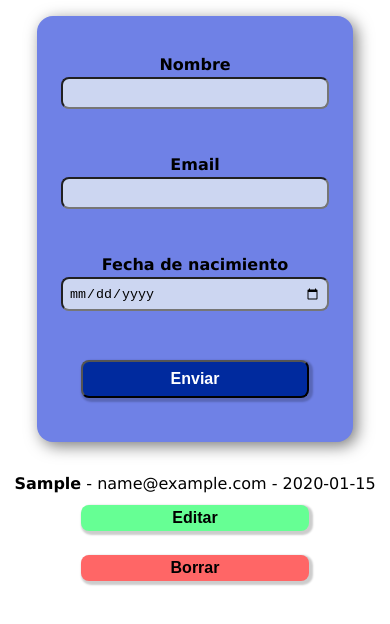
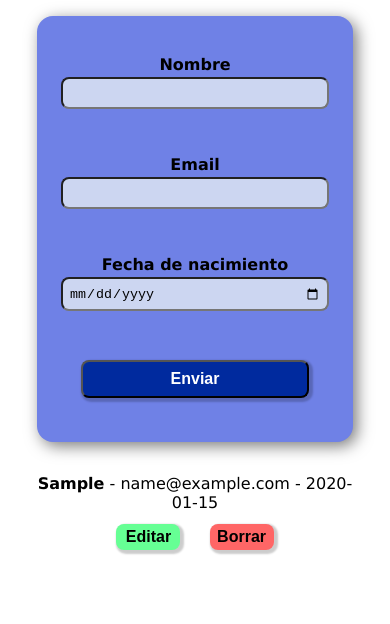
Before and after one commit to hnovara/desafio16, a plain HTML site: page index.html in a window 390 px wide. Both pictures are taken after typing "Sample", "name@example.com", "2020-01-15" into the empty fields and a click on the button "Enviar". Drawn offline with Linux system fonts and the light colour scheme.

Commit message:
fix responive list

```diff
--- a/css/style.css
+++ b/css/style.css
@@ -75,23 +75,30 @@ button:active {
 ul {
     list-style: none;
     padding: 0;
+    width: 42rem;
 }
 li {
+    margin-bottom: 1rem;
+    display: flex;
+    justify-content: space-between;
+    align-items: center;
     margin-bottom: 1rem;
 }
 .edit-btn {
     background-color: #66ff94;
     color: rgb(0, 0, 0);
     border: none;
-    padding: 0.25rem 0.75rem;
+    padding: 0.25rem 0.25rem;
     cursor: pointer;
+    width: 4rem;
 }
 .delete-btn {
     background-color: #ff6666;
     color: rgb(0, 0, 0);
     border: none;
-    padding: 0.25rem 0.5rem;
+    padding: 0.25rem 0.25rem;
     cursor: pointer;
+    width: 4rem;
 }
 .edit-btn:hover {
     background-color: #0aff53;
@@ -100,7 +107,7 @@ li {
     background-color: #ff4d4d;
 }
 
-@media (max-width: 620px) {
+@media (max-width: 700px) {
     .data-container {
         display: flex;
         flex-direction: column;
@@ -115,4 +122,15 @@ li {
     button {
         width: 14.25rem;
     }
+    ul {
+        width: 20rem;
+    }
+    li {
+        margin-bottom: 1rem;
+        display: block;
+        flex-direction: column;
+        justify-content: space-between;
+        align-items: center;
+        margin-bottom: 1rem;
+    }
 }
--- a/js/index.js
+++ b/js/index.js
@@ -9,8 +9,10 @@ document.addEventListener('DOMContentLoaded', function() {
         contacts.forEach(function(contact, index) {
             const li = document.createElement('li');
             li.innerHTML = `<strong>${contact.name}</strong> - ${contact.email} - ${contact.birthdate}
-                            <button class="edit-btn" onclick="editando(${index})">Editar</button>
-                            <button class="delete-btn" onclick="borrando(${index})">Borrar</button>`;
+                            <div>
+                                <button class="edit-btn" onclick="editando(${index})">Editar</button>
+                                <button class="delete-btn" onclick="borrando(${index})">Borrar</button>
+                            </div>`;
             contactList.appendChild(li);
         });
     }
```
Also changed, not shown: Instrucciones-1.txt (added).
